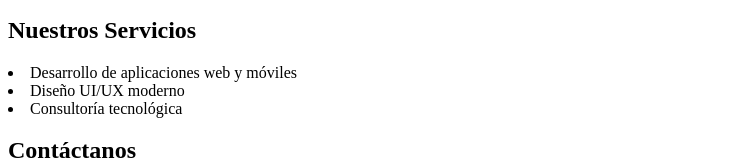
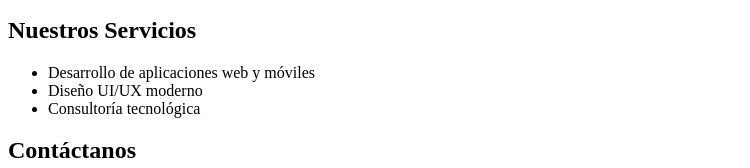
Before and after one commit to anamariaquinteroagudelo-coder/mi-empresa-innovatech, a plain HTML site: page index.html in a window 1280 px wide. Shown: the part 223-391 px from the top of the page, without its empty margins (0-750 px from the left). Drawn offline with Linux system fonts and the light colour scheme.

Commit message:
index.html

```diff
--- a/index.html
+++ b/index.html
@@ -31,9 +31,12 @@
 
         <section id="servicios" class="seccion oculta">
             <h2>Nuestros Servicios</h2>
+            <ul>
                 <li>Desarrollo de aplicaciones web y móviles</li>
                 <li>Diseño UI/UX moderno</li>
                 <li>Consultoría tecnológica</li>
+            </ul>
+        </section>
 
         <section id="contacto" class="seccion oculta">
             <h2>Contáctanos</h2>
```
